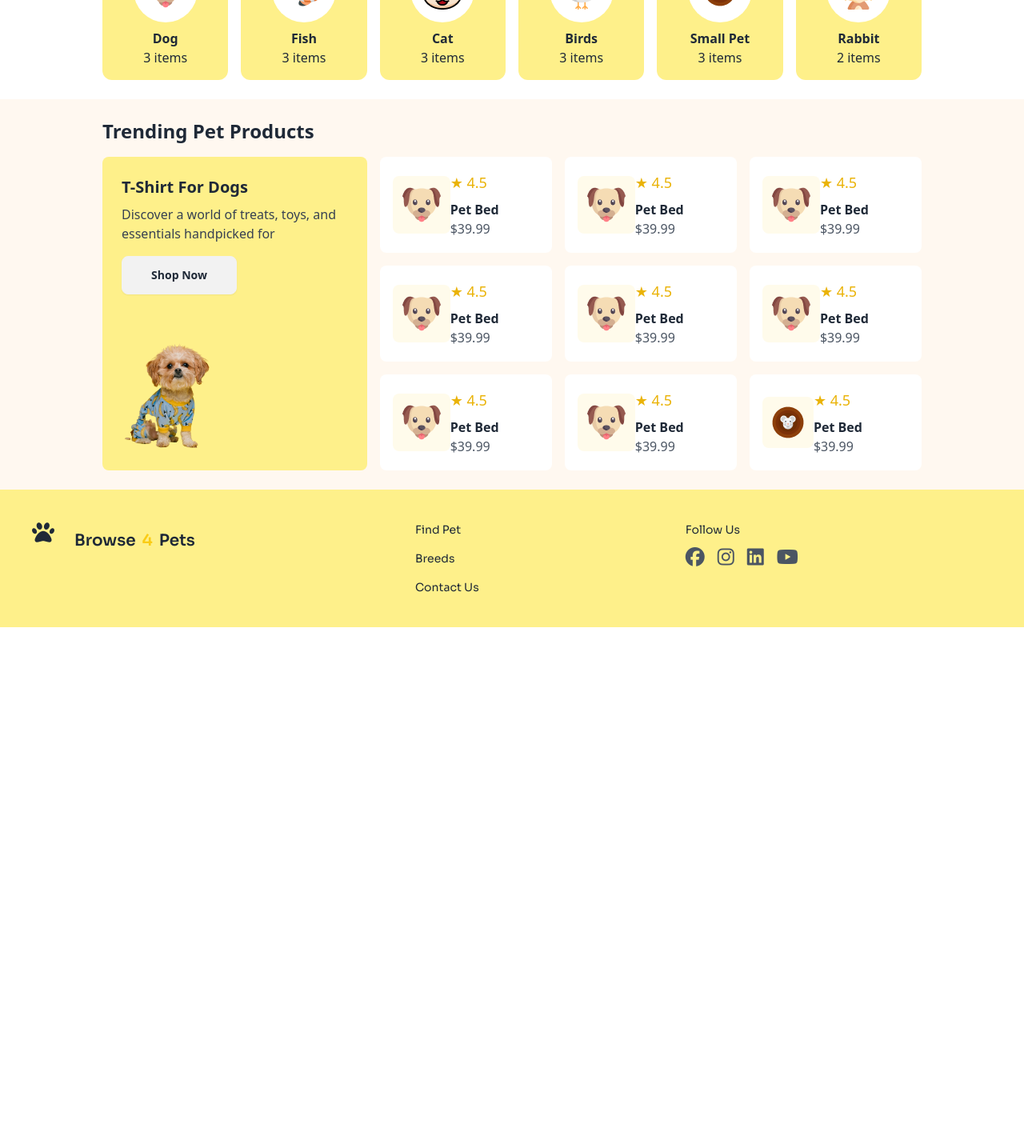
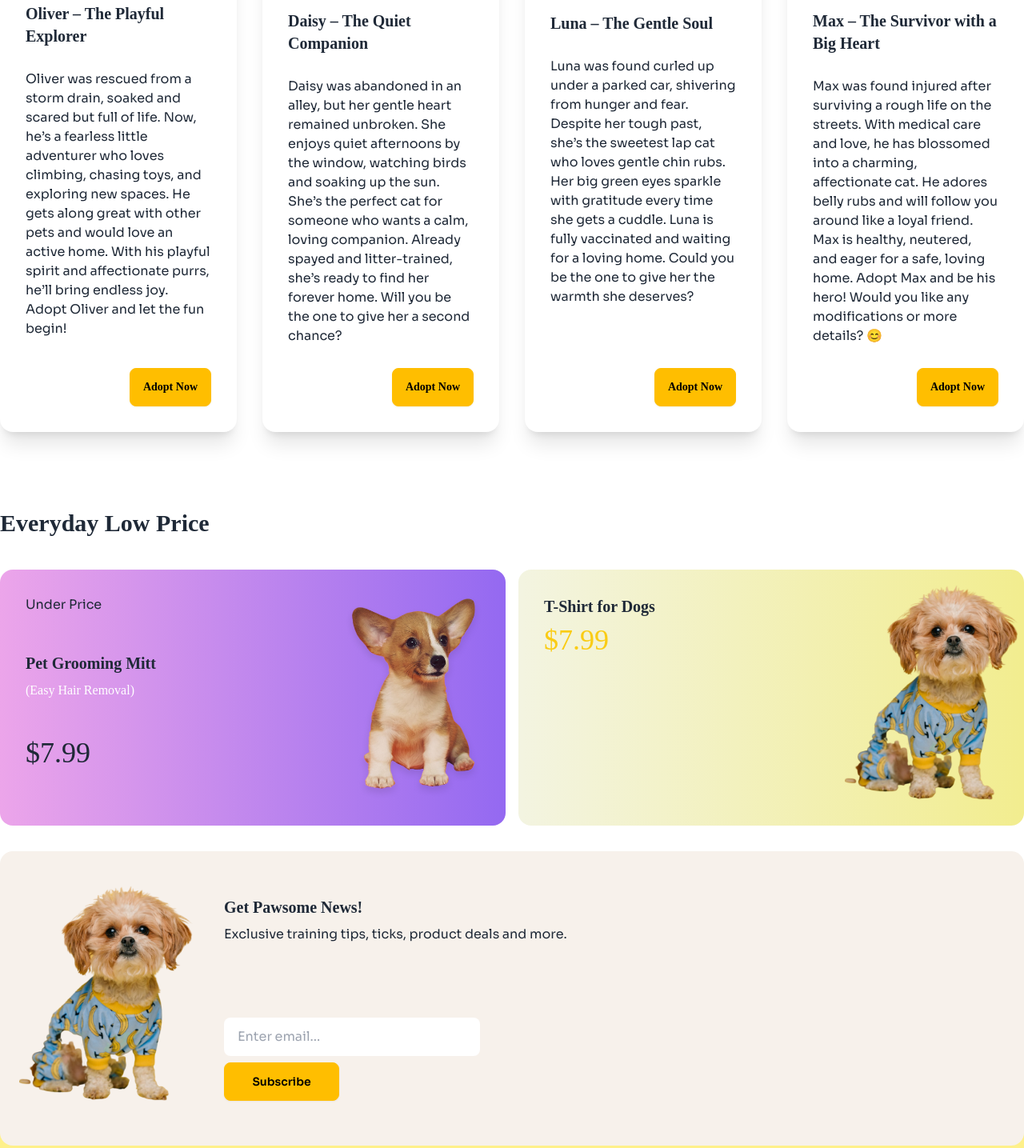
Before and after one commit to niloy200119/Assignment3, a plain HTML site: page index.html in a window 1280 px wide. Shown: the part 2204-3639 px from the top of the page at 80% size. Before the commit the page ends 2988 px from the top, so only its background shows below. Drawn offline with nearby package versions, Linux system fonts and the light colour scheme; a web font is replaced by a local one.

Commit message:
almost done

```diff
--- a/index.html
+++ b/index.html
@@ -108,7 +108,7 @@
         </div>
       </nav>
     </header>
-    <main class="md:container md:mx-auto">
+    <main class="md:container md:mx-auto font-adlam-display">
       <section>
         <div class="card lg:card-side bg-base-100 flex-col-reverse">
           <figure class="flex-1">
@@ -129,99 +129,7 @@
           </div>
         </div>
       </section>
-      <section class="my-24">
-        <h3 class="font-bold text-center mb-12 text-3xl">Rescued Loves</h3>
-        <div class="grid grid-cols-2 md:grid-cols-3 lg:grid-cols-4 gap-8">
-          <div class="card bg-base-100 shadow-xl">
-            <figure>
-              <img
-                src="c1-assets/istockphoto-1497473671-612x612.jpg"
-                alt="Rescued Cat"
-              />
-            </figure>
-            <div class="card-body space-y-5">
-              <h2 class="card-title">Oliver – The Playful Explorer</h2>
-              <p>
-                Oliver was rescued from a storm drain, soaked and scared but
-                full of life. Now, he’s a fearless little adventurer who loves
-                climbing, chasing toys, and exploring new spaces. He gets along
-                great with other pets and would love an active home. With his
-                playful spirit and affectionate purrs, he’ll bring endless joy.
-                Adopt Oliver and let the fun begin!
-              </p>
-              <div class="card-actions justify-end">
-                <button class="btn btn-warning">Adopt Now</button>
-              </div>
-            </div>
-          </div>
-          <div class="card bg-base-100 shadow-xl">
-            <figure>
-              <img
-                src="c1-assets/istockphoto-484991904-612x612.jpg"
-                alt="Rescued Cat"
-              />
-            </figure>
-            <div class="card-body space-y-5">
-              <h2 class="card-title">Daisy – The Quiet Companion</h2>
-              <p>
-                Daisy was abandoned in an alley, but her gentle heart remained
-                unbroken. She enjoys quiet afternoons by the window, watching
-                birds and soaking up the sun. She’s the perfect cat for someone
-                who wants a calm, loving companion. Already spayed and
-                litter-trained, she’s ready to find her forever home. Will you
-                be the one to give her a second chance?
-              </p>
-              <div class="card-actions justify-end">
-                <button class="btn btn-warning">Adopt Now</button>
-              </div>
-            </div>
-          </div>
-          <div class="card bg-base-100 shadow-xl">
-            <figure>
-              <img
-                src="c1-assets/istockphoto-957871790-612x612.jpg"
-                alt="Rescued Cat"
-              />
-            </figure>
-            <div class="card-body space-y-5">
-              <h2 class="card-title">Luna – The Gentle Soul</h2>
-              <p>
-                Luna was found curled up under a parked car, shivering from
-                hunger and fear. Despite her tough past, she’s the sweetest lap
-                cat who loves gentle chin rubs. Her big green eyes sparkle with
-                gratitude every time she gets a cuddle. Luna is fully vaccinated
-                and waiting for a loving home. Could you be the one to give her
-                the warmth she deserves?
-              </p>
-              <div class="card-actions justify-end">
-                <button class="btn btn-warning">Adopt Now</button>
-              </div>
-            </div>
-          </div>
-          <div class="card bg-base-100 shadow-xl">
-            <figure>
-              <img
-                src="c1-assets/istockphoto-1278674177-612x612.jpg"
-                alt="Rescued Cat"
-              />
-            </figure>
-            <div class="card-body space-y-5">
-              <h2 class="card-title">Max – The Survivor with a Big Heart</h2>
-              <p>
-                Max was found injured after surviving a rough life on the
-                streets. With medical care and love, he has blossomed into a
-                charming, affectionate cat. He adores belly rubs and will follow
-                you around like a loyal friend. Max is healthy, neutered, and
-                eager for a safe, loving home. Adopt Max and be his hero! Would
-                you like any modifications or more details? 😊
-              </p>
-              <div class="card-actions justify-end">
-                <button class="btn btn-warning">Adopt Now</button>
-              </div>
-            </div>
-          </div>
-        </div>
-      </section>
+
       <section class="p-6">
         <div class="max-w-5xl mx-auto">
           <h2 class="text-2xl font-bold text-left mb-6">
@@ -334,7 +242,7 @@
               <div class="bg-white p-4 rounded-lg flex items-center text-left">
                 <img
                   class="bg-amber-50 p-3 rounded-lg"
-                  src="c1-assets/dog-cartoon.png"
+                  src="c1-assets/fish-cartoon.png"
                   alt="Pet Bed"
                 />
                 <div>
@@ -346,7 +254,7 @@
               <div class="bg-white p-4 rounded-lg flex items-center text-left">
                 <img
                   class="bg-amber-50 p-3 rounded-lg"
-                  src="c1-assets/dog-cartoon.png"
+                  src="c1-assets/rabbit-cartoon.png"
                   alt="Pet Bed"
                 />
                 <div>
@@ -358,7 +266,7 @@
               <div class="bg-white p-4 rounded-lg flex items-center text-left">
                 <img
                   class="bg-amber-50 p-3 rounded-lg"
-                  src="c1-assets/dog-cartoon.png"
+                  src="c1-assets/cat-cartoon.png"
                   alt="Pet Bed"
                 />
                 <div>
@@ -370,31 +278,7 @@
               <div class="bg-white p-4 rounded-lg flex items-center text-left">
                 <img
                   class="bg-amber-50 p-3 rounded-lg"
-                  src="c1-assets/dog-cartoon.png"
-                  alt="Pet Bed"
-                />
-                <div>
-                  <span class="text-yellow-500 text-lg">&#9733; 4.5</span>
-                  <h3 class="font-semibold mt-2">Pet Bed</h3>
-                  <p class="text-gray-600">$39.99</p>
-                </div>
-              </div>
-              <div class="bg-white p-4 rounded-lg flex items-center text-left">
-                <img
-                  class="bg-amber-50 p-3 rounded-lg"
-                  src="c1-assets/dog-cartoon.png"
-                  alt="Pet Bed"
-                />
-                <div>
-                  <span class="text-yellow-500 text-lg">&#9733; 4.5</span>
-                  <h3 class="font-semibold mt-2">Pet Bed</h3>
-                  <p class="text-gray-600">$39.99</p>
-                </div>
-              </div>
-              <div class="bg-white p-4 rounded-lg flex items-center text-left">
-                <img
-                  class="bg-amber-50 p-3 rounded-lg"
-                  src="c1-assets/dog-cartoon.png"
+                  src="c1-assets/bird-cartoon.png"
                   alt="Pet Bed"
                 />
                 <div>
@@ -427,16 +311,187 @@
                   <p class="text-gray-600">$39.99</p>
                 </div>
               </div>
+              <div class="bg-white p-4 rounded-lg flex items-center text-left">
+                <img
+                  class="bg-amber-50 p-3 rounded-lg"
+                  src="c1-assets/fish-cartoon.png"
+                  alt="Pet Bed"
+                />
+                <div>
+                  <span class="text-yellow-500 text-lg">&#9733; 4.5</span>
+                  <h3 class="font-semibold mt-2">Pet Bed</h3>
+                  <p class="text-gray-600">$39.99</p>
+                </div>
+              </div>
+              <div class="bg-white p-4 rounded-lg flex items-center text-left">
+                <img
+                  class="bg-amber-50 p-3 rounded-lg"
+                  src="c1-assets/rabbit-cartoon.png"
+                  alt="Pet Bed"
+                />
+                <div>
+                  <span class="text-yellow-500 text-lg">&#9733; 4.5</span>
+                  <h3 class="font-semibold mt-2">Pet Bed</h3>
+                  <p class="text-gray-600">$39.99</p>
+                </div>
+              </div>
             </div>
+          </div>
+        </div>
+      </section>
+      <section class="my-24">
+        <h3 class="font-bold text-center mb-12 text-3xl">Rescued Loves</h3>
+        <div class="grid grid-cols-2 md:grid-cols-3 lg:grid-cols-4 gap-8">
+          <div class="card bg-base-100 shadow-xl">
+            <figure>
+              <img
+                src="c1-assets/istockphoto-1497473671-612x612.jpg"
+                alt="Rescued Cat"
+              />
+            </figure>
+            <div class="card-body space-y-5">
+              <h2 class="card-title">Oliver – The Playful Explorer</h2>
+              <p class="font-sora">
+                Oliver was rescued from a storm drain, soaked and scared but
+                full of life. Now, he’s a fearless little adventurer who loves
+                climbing, chasing toys, and exploring new spaces. He gets along
+                great with other pets and would love an active home. With his
+                playful spirit and affectionate purrs, he’ll bring endless joy.
+                Adopt Oliver and let the fun begin!
+              </p>
+              <div class="card-actions justify-end">
+                <button class="btn btn-warning">Adopt Now</button>
+              </div>
+            </div>
+          </div>
+          <div class="card bg-base-100 shadow-xl">
+            <figure>
+              <img
+                src="c1-assets/istockphoto-484991904-612x612.jpg"
+                alt="Rescued Cat"
+              />
+            </figure>
+            <div class="card-body space-y-5">
+              <h2 class="card-title">Daisy – The Quiet Companion</h2>
+              <p class="font-sora">
+                Daisy was abandoned in an alley, but her gentle heart remained
+                unbroken. She enjoys quiet afternoons by the window, watching
+                birds and soaking up the sun. She’s the perfect cat for someone
+                who wants a calm, loving companion. Already spayed and
+                litter-trained, she’s ready to find her forever home. Will you
+                be the one to give her a second chance?
+              </p>
+              <div class="card-actions justify-end">
+                <button class="btn btn-warning">Adopt Now</button>
+              </div>
+            </div>
+          </div>
+          <div class="card bg-base-100 shadow-xl">
+            <figure>
+              <img
+                src="c1-assets/istockphoto-957871790-612x612.jpg"
+                alt="Rescued Cat"
+              />
+            </figure>
+            <div class="card-body space-y-5">
+              <h2 class="card-title">Luna – The Gentle Soul</h2>
+              <p class="font-sora">
+                Luna was found curled up under a parked car, shivering from
+                hunger and fear. Despite her tough past, she’s the sweetest lap
+                cat who loves gentle chin rubs. Her big green eyes sparkle with
+                gratitude every time she gets a cuddle. Luna is fully vaccinated
+                and waiting for a loving home. Could you be the one to give her
+                the warmth she deserves?
+              </p>
+              <div class="card-actions justify-end">
+                <button class="btn btn-warning">Adopt Now</button>
+              </div>
+            </div>
+          </div>
+          <div class="card bg-base-100 shadow-xl">
+            <figure>
+              <img
+                src="c1-assets/istockphoto-1278674177-612x612.jpg"
+                alt="Rescued Cat"
+              />
+            </figure>
+            <div class="card-body space-y-5">
+              <h2 class="card-title">Max – The Survivor with a Big Heart</h2>
+              <p class="font-sora">
+                Max was found injured after surviving a rough life on the
+                streets. With medical care and love, he has blossomed into a
+                charming, affectionate cat. He adores belly rubs and will follow
+                you around like a loyal friend. Max is healthy, neutered, and
+                eager for a safe, loving home. Adopt Max and be his hero! Would
+                you like any modifications or more details? 😊
+              </p>
+              <div class="card-actions justify-end">
+                <button class="btn btn-warning">Adopt Now</button>
+              </div>
+            </div>
+          </div>
+        </div>
+      </section>
+
+      <section>
+        <h4 class="text-3xl font-bold my-10">Everyday Low Price</h4>
+        <div class="grid grid-cols-1 md:grid-cols-2 gap-4">
+          <div
+            class="card card-side bg-base-100 flex bg-gradient-to-r from-[#eca5ea] to-[#9469f1]"
+          >
+            <div class="card-body text-left">
+              <p class="font-sora">Under Price</p>
+              <h2 class="card-title">Pet Grooming Mitt</h2>
+              <p class="text-white">(Easy Hair Removal)</p>
+              <p class="text-4xl">$7.99</p>
+            </div>
+            <figure class="h-80 w-56">
+              <img src="c1-assets/cute-dog-mid.png" alt="Cute Dog" />
+            </figure>
+          </div>
+
+          <div
+            class="card card-side bg-base-100 flex bg-gradient-to-r from-[#f3f4e1] to-[#f2ed8f]"
+          >
+            <div class="card-body">
+              <h2 class="card-title">T-Shirt for Dogs</h2>
+              <p class="text-4xl text-yellow-400">$7.99</p>
+            </div>
+            <figure class="h-80 w-56">
+              <img src="c1-assets/cute-pet-mid.png" alt="Cute Dog" />
+            </figure>
+          </div>
+        </div>
+      </section>
+
+      <section class="relative -mb-48">
+        <div
+          class="bg-[#f7f1eb] p-6 text-left card lg:card-side bg-base-100 mt-8"
+        >
+          <figure class="h-80 w-56">
+            <img src="c1-assets/cute-pet-mid.png" alt="Cute Dog" />
+          </figure>
+          <div class="card-body">
+            <h2 class="card-title">Get Pawsome News!</h2>
+            <p class="font-sora">
+              Exclusive training tips, ticks, product deals and more.
+            </p>
+            <input
+              type="email"
+              placeholder="Enter email..."
+              class="input w-full max-w-xs font-sora"
+            />
+
+            <button class="btn btn-warning font-sora w-36">Subscribe</button>
           </div>
         </div>
       </section>
     </main>
 
-    <footer class="font-sora footer bg-yellow-200 text-base-content p-10">
+    <footer class="font-sora footer bg-yellow-200 text-base-content pt-72 p-20">
       <nav class="flex">
         <i class="fa-solid fa-2x fa-paw"></i>
-        <a class="btn btn-ghost text-xl  lg:flex">
+        <a class="btn btn-ghost text-xl lg:flex">
           Browse<span class="text-yellow-400">4</span>Pets
         </a>
       </nav>
```
